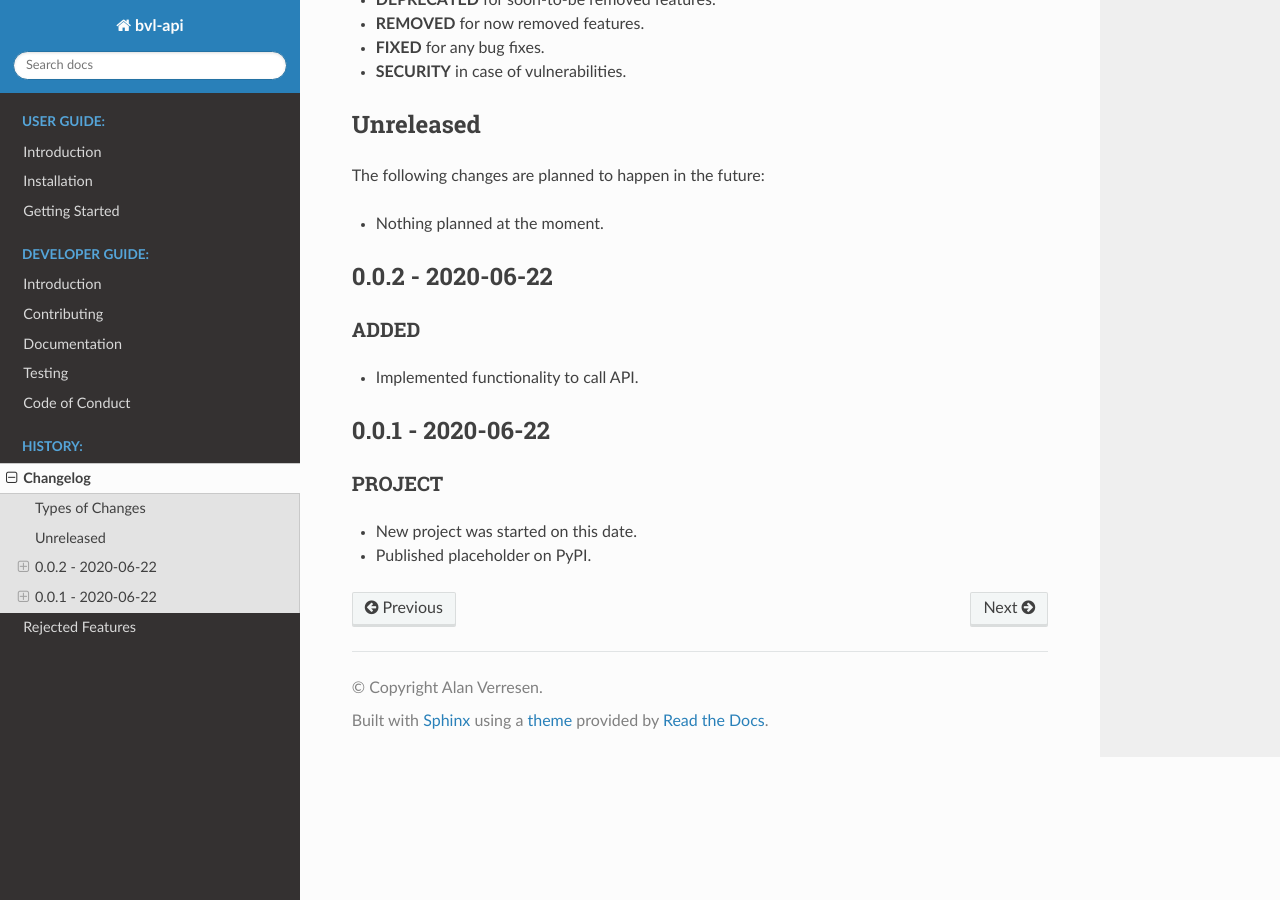
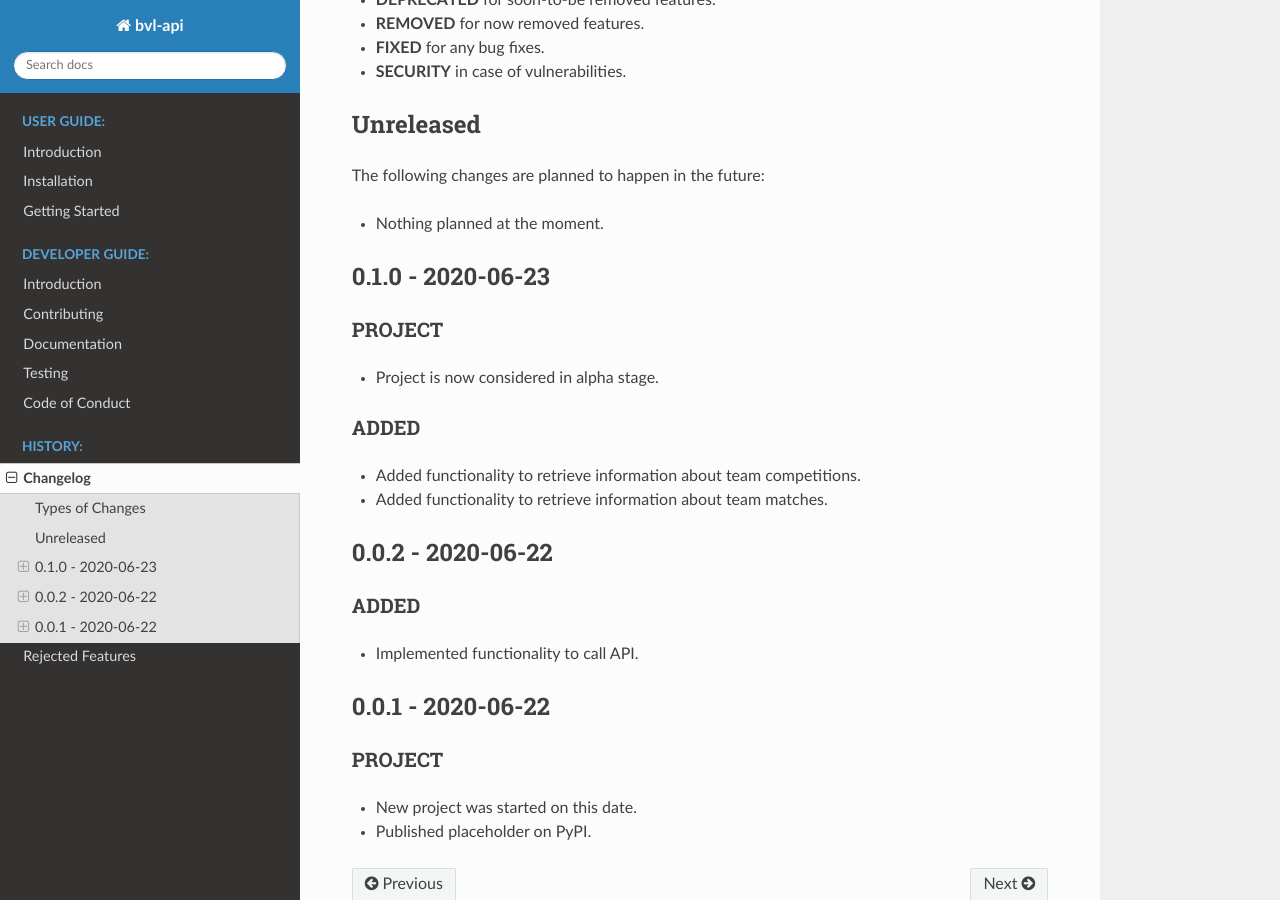
Before and after one commit to alanverresen/bvl-api, a Sphinx documentation site: the page built from docs/content/history/changelog.rst, in a window 1280 px wide and 900 px high, scrolled down 372 px. Built offline with Sphinx 7.4.7 and the Read the Docs theme 2.0.0, drawn with Linux system fonts in a browser that asks for light colours; pages that are not in the unit, such as notebooks, are missing from menus.

Commit message:
Added information to README and incremented version.

```diff
--- a/README.rst
+++ b/README.rst
@@ -10,7 +10,10 @@
 Features
 ==============================================================================
 
-Add a small overview of general features here.
+This package can be used to retrieve information about:
+
+* competitions that a team is part of
+* games played/to be played by a team
 
 
 ==============================================================================
--- a/docs/content/history/changelog.rst
+++ b/docs/content/history/changelog.rst
@@ -29,6 +29,19 @@
 - Nothing planned at the moment.
 
 
+0.1.0 - 2020-06-23
+------------------
+
+PROJECT
+~~~~~~~
+- Project is now considered in alpha stage.
+
+ADDED
+~~~~~
+- Added functionality to retrieve information about team competitions.
+- Added functionality to retrieve information about team matches.
+
+
 0.0.2 - 2020-06-22
 ------------------
 
--- a/setup.py
+++ b/setup.py
@@ -42,7 +42,7 @@
 
     name="bvl-api",
     url="https://github.com/alanverresen/bvl-api",
-    version="0.0.2",
+    version="0.1.0",
     python_requires=">=3.6",
     license="MIT",
 
@@ -68,7 +68,7 @@
     ],
 
     classifiers=[
-        "Development Status :: 1 - Planning",
+        "Development Status:: 3 - Alpha",
         "License :: OSI Approved :: MIT License",
         "Programming Language :: Python :: 3",
         "Programming Language :: Python :: 3.6",
```
